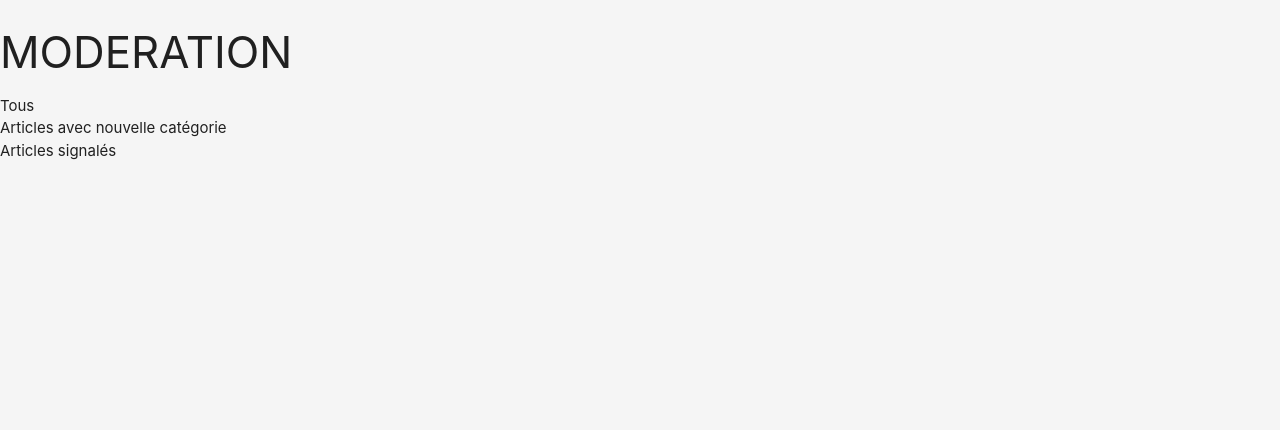
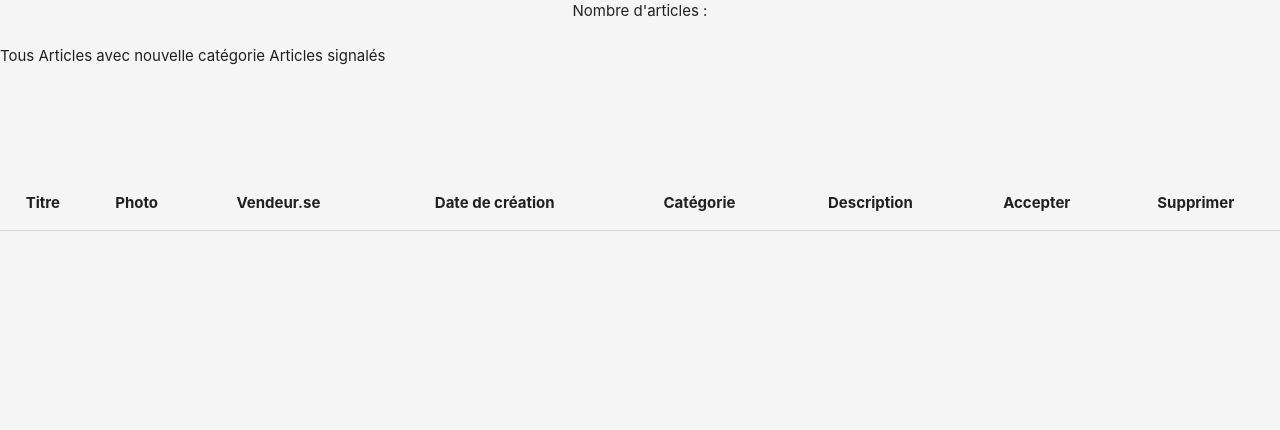
Before and after one commit to alicia-cordial/lbp, a PHP site: template views/admin/adminModeration.php in a window 1280 px wide. Shown: the top 430 px of the page. Run offline with PHP 8.4, Linux system fonts and the light colour scheme; the template is opened without the code that fills it, so the values that code supplies are empty; some libraries are stand-ins or nearby versions.

Commit message:
admin categories

```diff
--- a/css/admin.css
+++ b/css/admin.css
@@ -2,14 +2,14 @@
     display: none;
 }
 
-#showUsersContainer {
+#showUsersContainer, #showModerationContainer {
     display: flex;
     flex-direction: row;
     width: 100%;
     justify-content: space-around;
 }
 
-.showUsers {
+.showUsers, .showModeration {
     text-align: center;
     display: block;
     border-radius: 20px;
@@ -19,7 +19,7 @@
 }
 
 
-.showUsers:hover {
+.showUsers:hover, .showModeration:hover {
     background-color: #e0e0e0;
 }
 
--- a/models/AdminModel.php
+++ b/models/AdminModel.php
@@ -95,10 +95,10 @@
     public function acceptArticleNewCat($categoryName, $id, $idVendeur)
     {
         $idCategory = $this->createNewCategory($categoryName);
-        $request = $this->pdo->prepare("UPDATE article SET categorie_suggeree = NULL, id_categorie = ?, visible = 1 WHERE id = ?");
-        $request->execute([$idCategory, $id]);
+        $request = $this->pdo->prepare("UPDATE article SET date_ajout = NOW(), categorie_suggeree = NULL, id_categorie = ?, visible = 1 WHERE id = ?");
+        $request->execute([$idCategory['id'], $id]);
         $request2 = $this->pdo->prepare("INSERT into utilisateur_article(id_article, id_vendeur) VALUES (?,?)");
-        $request->execute([$id, $idVendeur]);
+        $request2->execute([$id, $idVendeur]);
         return true;
     }
 
--- a/views/admin/adminModeration.php
+++ b/views/admin/adminModeration.php
@@ -1,16 +1,32 @@
 <article>
-    <h3>MODERATION</h3>
-    <div>
-        <p class="showModeration" value="">Tous</p>
-        <p class="showModeration" value="categorie_suggeree" ">Articles avec nouvelle catégorie</p>
-        <p class="showModeration" value="signal">Articles signalés</p>
+    <p class="center">Nombre d'articles : <span id="nbModeration"></span></p><br>
+    <div id="showModerationContainer">
+        <span class="showModeration" value="">Tous</span>
+        <span class="showModeration" value="categorie_suggeree" ">Articles avec nouvelle catégorie</span>
+        <span class="showModeration" value="signal">Articles signalés</span>
     </div>
 </article>
 
-<article id="moderationTriees">
 
+<table id="moderationTriees" class="centered">
+    <thead>
+    <tr>
+        <th>Titre</th>
+        <th>Photo</th>
+        <th>Vendeur.se</th>
+        <th>Date de création</th>
+        <th>Catégorie</th>
+        <th>Description</th>
+        <th>Accepter</th>
+        <th>Supprimer</th>
+    </tr>
+    </thead>
+    <tbody>
+
+    </tbody>
+
+</table>
+<section class="section"></section>
+<article id="infoAdmin" class="center container">
 </article>
-
-<article id="infoAdmin">
-
-</article>
+<section class="section"></section>
```
Also changed, not shown: js/admin.js (+38 -20 lines), views/admin/adminShop.php (+14 -5 lines), views/admin/adminUsers.php (+8 -8 lines).
